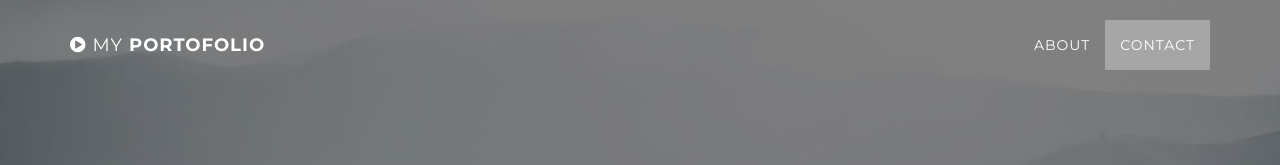
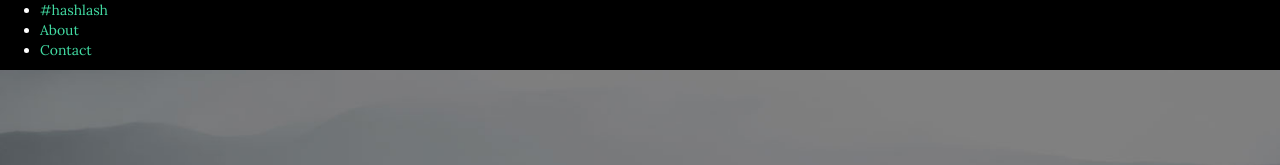
Before and after one commit to hashlash/hashlash.github.io, a website: page index.html in a window 1280 px wide. Shown: the top 165 px of the page. Drawn offline with nearby package versions, Linux system fonts and the light colour scheme; some packages are replaced by stand-ins of ours; a web font is replaced by a local one.

Commit message:
replace grayscale nav with plain nav

```diff
--- a/index.html
+++ b/index.html
@@ -38,7 +38,7 @@
 <body id="page-top" data-spy="scroll" data-target=".navbar-fixed-top">
 
     <!-- Navigation -->
-    <nav class="navbar navbar-custom navbar-fixed-top" role="navigation">
+    <nav class="navbar navbar-custom navbar-fixed-top" role="navigation" style="display: none">
         <div class="container">
             <div class="navbar-header">
                 <button type="button" class="navbar-toggle" data-toggle="collapse" data-target=".navbar-main-collapse">
@@ -67,6 +67,14 @@
             <!-- /.navbar-collapse -->
         </div>
         <!-- /.container -->
+    </nav>
+
+    <nav>
+        <ul>
+            <li id="logo"><a href="#page-top">#hashlash</a></li>
+            <li><a href="#about">About</a></li>
+            <li><a href="#contact">Contact</a></li>
+        </ul>
     </nav>
 
     <!-- Intro Header -->
```
